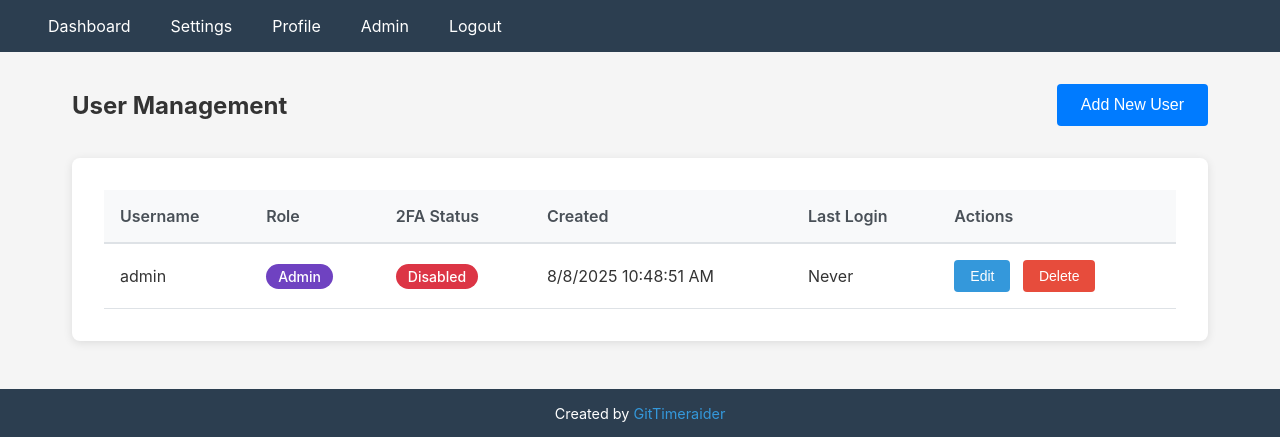
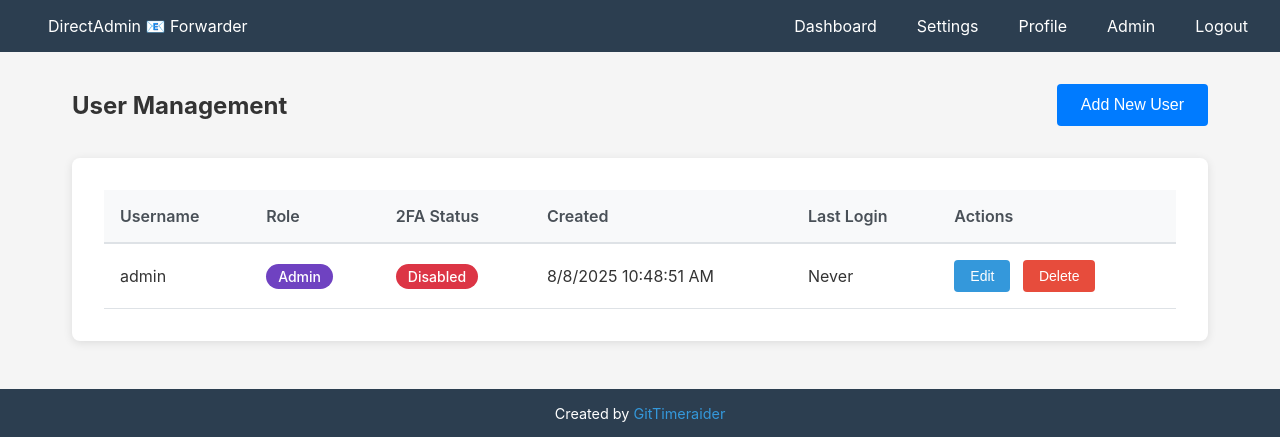
Before and after one commit to GitTimeraider/Directadmin-Emailforwarder-docker, a Flask app: page /admin/users in a window 1280 px wide. Shown: the top 437 px of the page. Run offline with Flask 3, Linux system fonts and the light colour scheme; a user stored in the database is signed in; data comes from the database, SQL or seed files in the repository.

Commit message:
Update base.html

```diff
--- a/app/templates/base.html
+++ b/app/templates/base.html
@@ -9,6 +9,9 @@
 </head>
 <body>
 <nav>
+    <div class="nav-brand">
+        <a href="{{ url_for('dashboard') }}">DirectAdmin 📧 Forwarder</a>
+    </div>
     <!-- Add hamburger button -->
     <button class="hamburger" id="hamburger" aria-label="Menu">
         <span></span>
```
